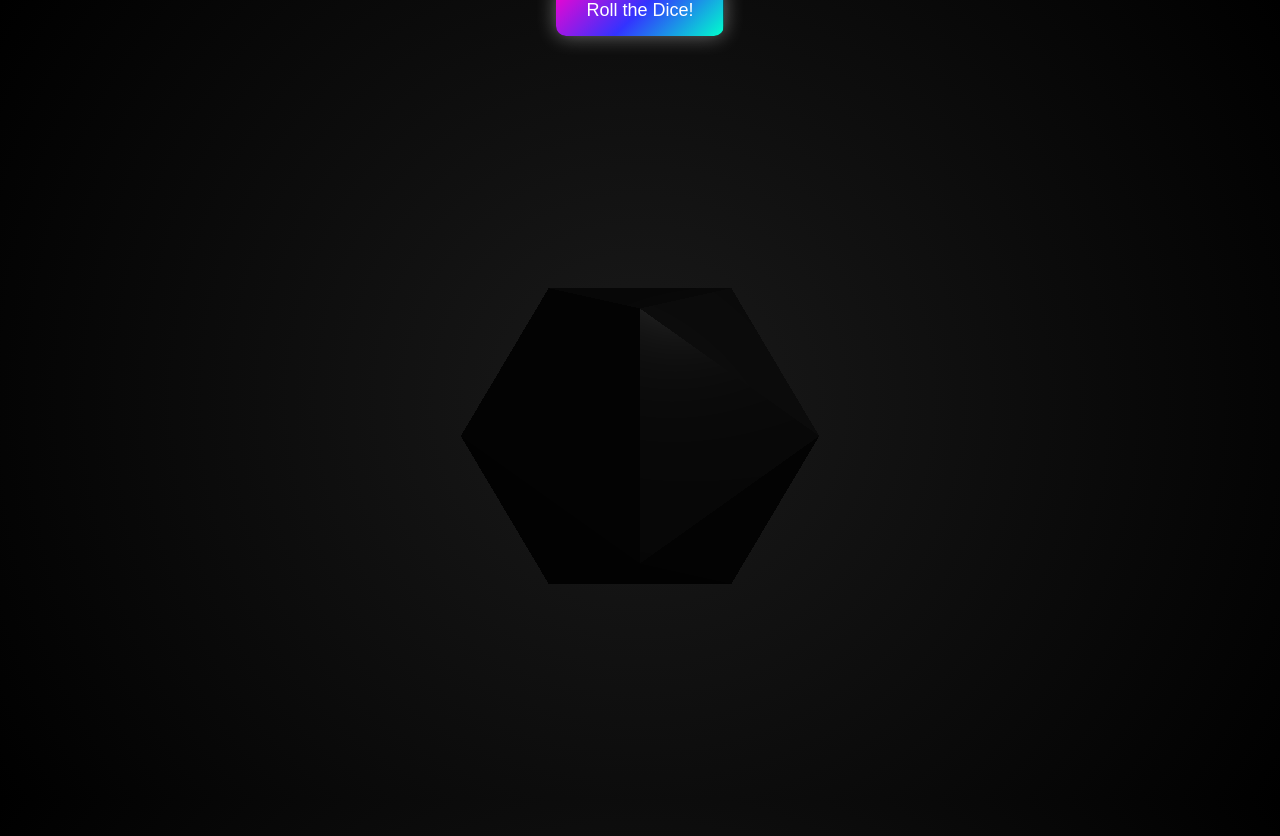
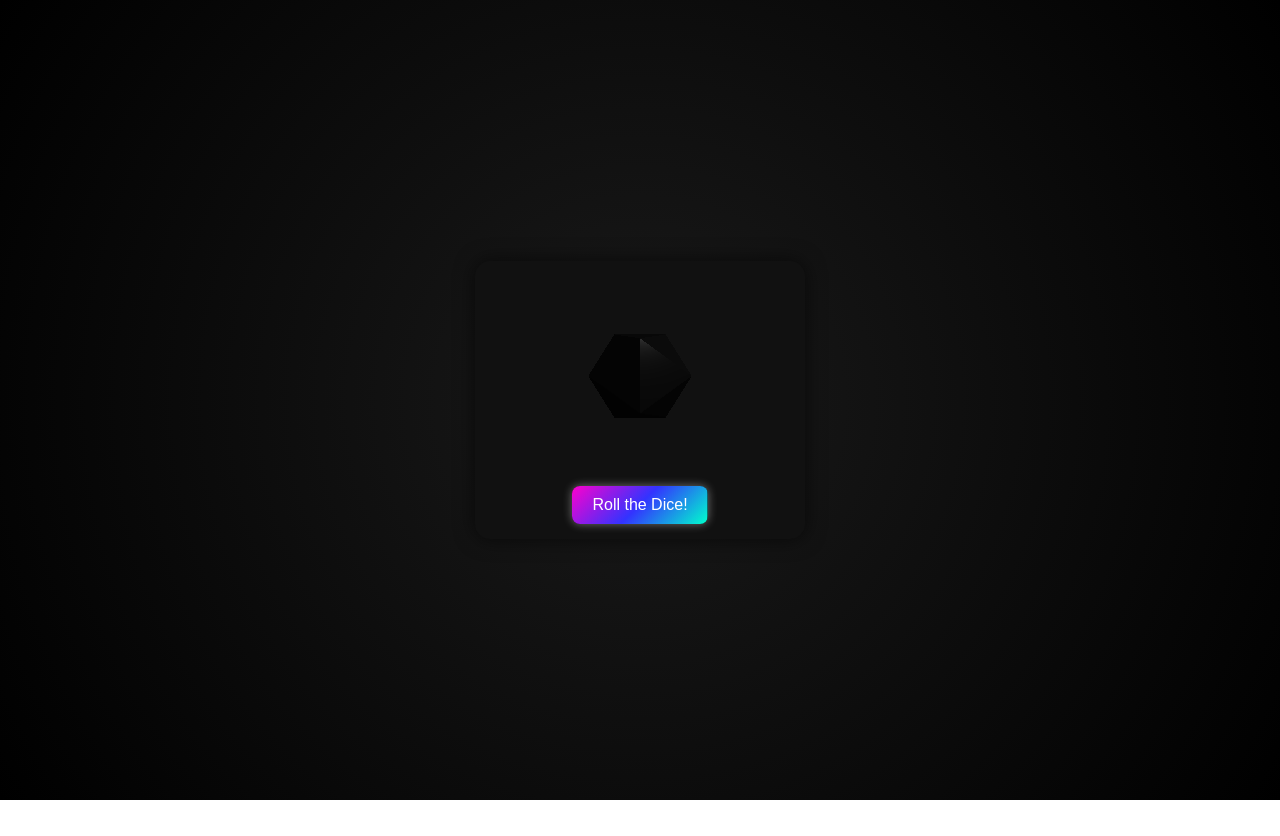
Before and after one commit to andriigardu/diceD-D, a plain HTML site: page index.html in a window 1280 px wide. After the commit the page ends 800 px from the top, so only its background shows below. Drawn offline with nearby package versions, Linux system fonts and the light colour scheme; animation ran at ten frames a second.

Commit message:
Update index.html

```diff
--- a/index.html
+++ b/index.html
@@ -3,11 +3,10 @@
 <head>
     <meta charset="UTF-8">
     <meta name="viewport" content="width=device-width, initial-scale=1.0">
-    <title>D20 Dice Roll</title>
+    <title>Mini D20 Dice</title>
     <style>
         body {
             margin: 0;
-            overflow: hidden;
             display: flex;
             flex-direction: column;
             align-items: center;
@@ -15,23 +14,37 @@
             background: radial-gradient(circle, #1a1a1a, #000);
             color: white;
             height: 100vh;
+            overflow: hidden;
+        }
+
+        #container {
+            width: 300px; /* Adjust the size of the entire container */
+            display: flex;
+            flex-direction: column;
+            align-items: center;
+            background: #111;
+            border-radius: 15px;
+            padding: 15px;
+            box-shadow: 0 0 20px rgba(0, 0, 0, 0.6);
         }
 
         canvas {
             display: block;
+            width: 200px; /* Smaller canvas width */
+            height: 200px; /* Smaller canvas height */
         }
 
         button {
-            margin-top: 20px;
-            padding: 15px 30px;
-            font-size: 18px;
+            margin-top: 10px;
+            padding: 10px 20px;
+            font-size: 16px;
             color: white;
             background: linear-gradient(135deg, #ff00cc, #3333ff, #00ffcc);
             border: none;
-            border-radius: 10px;
+            border-radius: 8px;
             cursor: pointer;
             animation: glow 3s infinite linear;
-            box-shadow: 0 0 20px rgba(255, 255, 255, 0.4);
+            box-shadow: 0 0 10px rgba(255, 255, 255, 0.4);
         }
 
         button:hover {
@@ -46,17 +59,18 @@
     </style>
 </head>
 <body>
-    <canvas id="diceCanvas"></canvas>
-    <button id="rollButton">Roll the Dice!</button>
+    <div id="container">
+        <canvas id="diceCanvas"></canvas>
+        <button id="rollButton">Roll the Dice!</button>
+    </div>
 
     <script src="https://cdnjs.cloudflare.com/ajax/libs/three.js/r134/three.min.js"></script>
     <script>
         // Set up scene, camera, and renderer
         const scene = new THREE.Scene();
-        const camera = new THREE.PerspectiveCamera(75, window.innerWidth / window.innerHeight, 0.1, 1000);
+        const camera = new THREE.PerspectiveCamera(75, 1, 0.1, 1000); // Aspect ratio 1 for square canvas
         const renderer = new THREE.WebGLRenderer({ canvas: document.getElementById('diceCanvas'), alpha: true });
-        renderer.setSize(window.innerWidth, window.innerHeight);
-        document.body.appendChild(renderer.domElement);
+        renderer.setSize(200, 200); // Smaller rendering size
 
         // Add lights
         const light = new THREE.PointLight(0xffffff, 1, 100);
@@ -66,7 +80,7 @@
         scene.add(ambientLight);
 
         // Create the D20 geometry
-        const geometry = new THREE.IcosahedronGeometry(5); // 20-sided shape
+        const geometry = new THREE.IcosahedronGeometry(1.5); // Much smaller 20-sided shape
         const material = new THREE.MeshStandardMaterial({
             color: 0x444444,
             roughness: 0.3,
@@ -85,7 +99,7 @@
         scene.add(dice);
 
         // Camera position
-        camera.position.z = 15;
+        camera.position.z = 4;
 
         // Dice animation variables
         let rolling = false;
```
